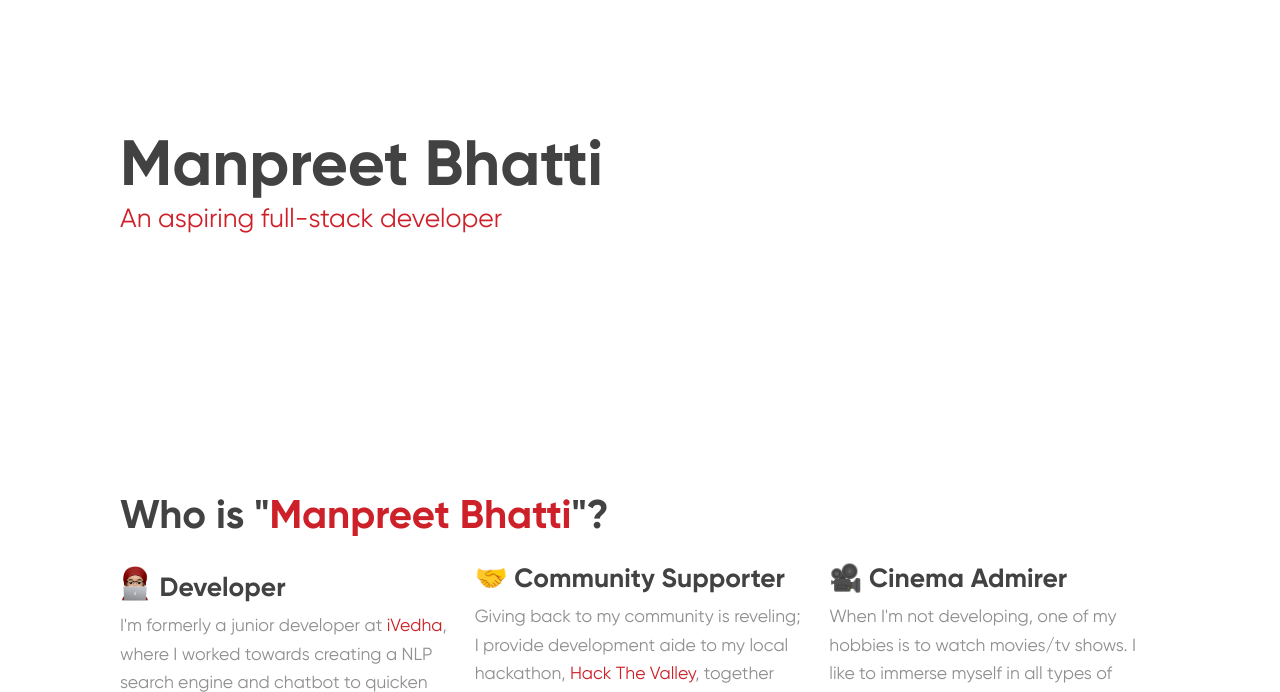
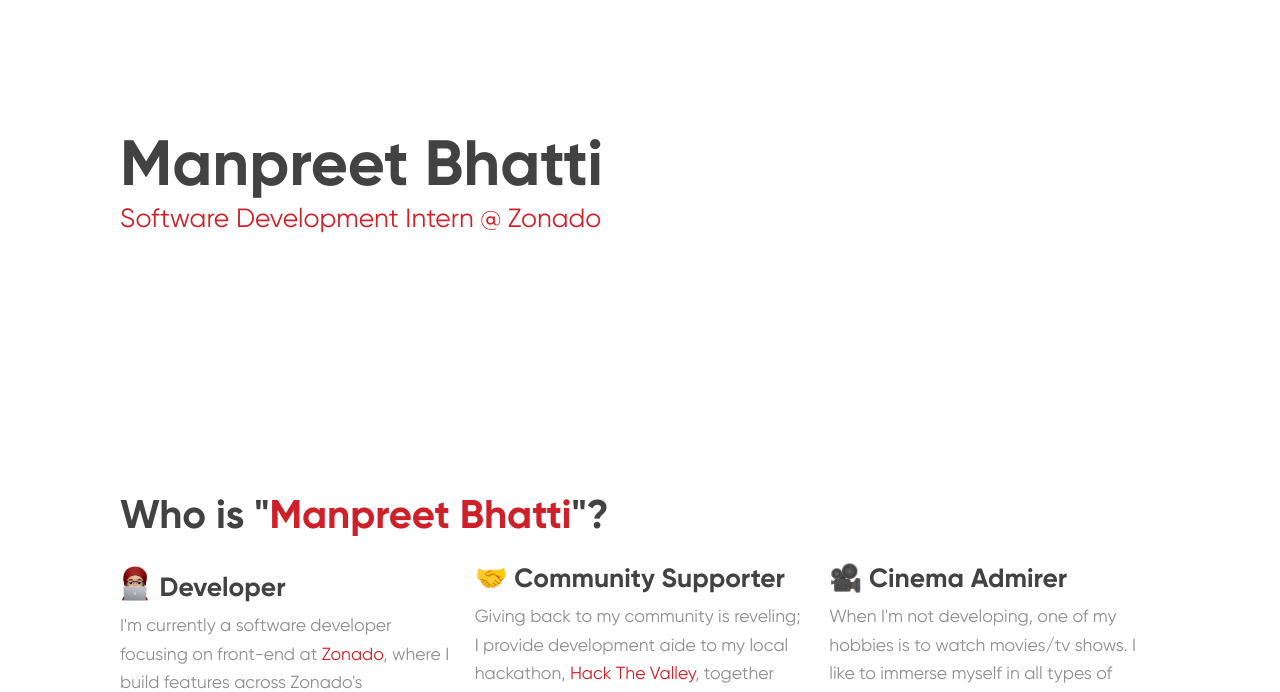
Before and after one commit to Manpreet-Bhatti/my-site, a Gatsby site: page / in a window 1280 px wide. Shown: the part 85-777 px from the top of the page. Built offline with nearby package versions, Linux system fonts and the light colour scheme; Gatsby itself is replaced by a stand-in of ours; a web font is replaced by a local one.

Commit message:
Account for position at Zonado

```diff
--- a/src/sections/About/index.jsx
+++ b/src/sections/About/index.jsx
@@ -28,10 +28,10 @@ export default function About() {
             Developer
           </Text>
           <Text type="body">
-            I'm formerly a junior developer at{" "}
-            <Link to="http://www.ivedha.com/">iVedha</Link>, where I worked
-            towards creating a NLP search engine and chatbot to quicken support
-            ticket documentation and lookup.
+            I'm currently a software developer focusing on front-end at{" "}
+            <Link to="http://www.zonado.com/">Zonado</Link>, where I build
+            features across Zonado's commerical real estate dashboard to make
+            purchasing and searching for properties seamless.
           </Text>
         </li>
         <li>
--- a/src/sections/Landing/index.jsx
+++ b/src/sections/Landing/index.jsx
@@ -10,7 +10,7 @@ export default function Landing() {
         Manpreet Bhatti
       </Text>
       <Text type="subheading" color="primary">
-        An aspiring full-stack developer
+        Software Development Intern @ Zonado
       </Text>
     </Section>
   );
--- a/src/sections/Skills/data.js
+++ b/src/sections/Skills/data.js
@@ -5,6 +5,7 @@ export const SkillsData = [
     title: <>Web/Frameworks</>,
     content: [
       <>React</>,
+      <>Next.js</>,
       <>Redux</>,
       <>JavaScript</>,
       <>TypeScript</>,
```
